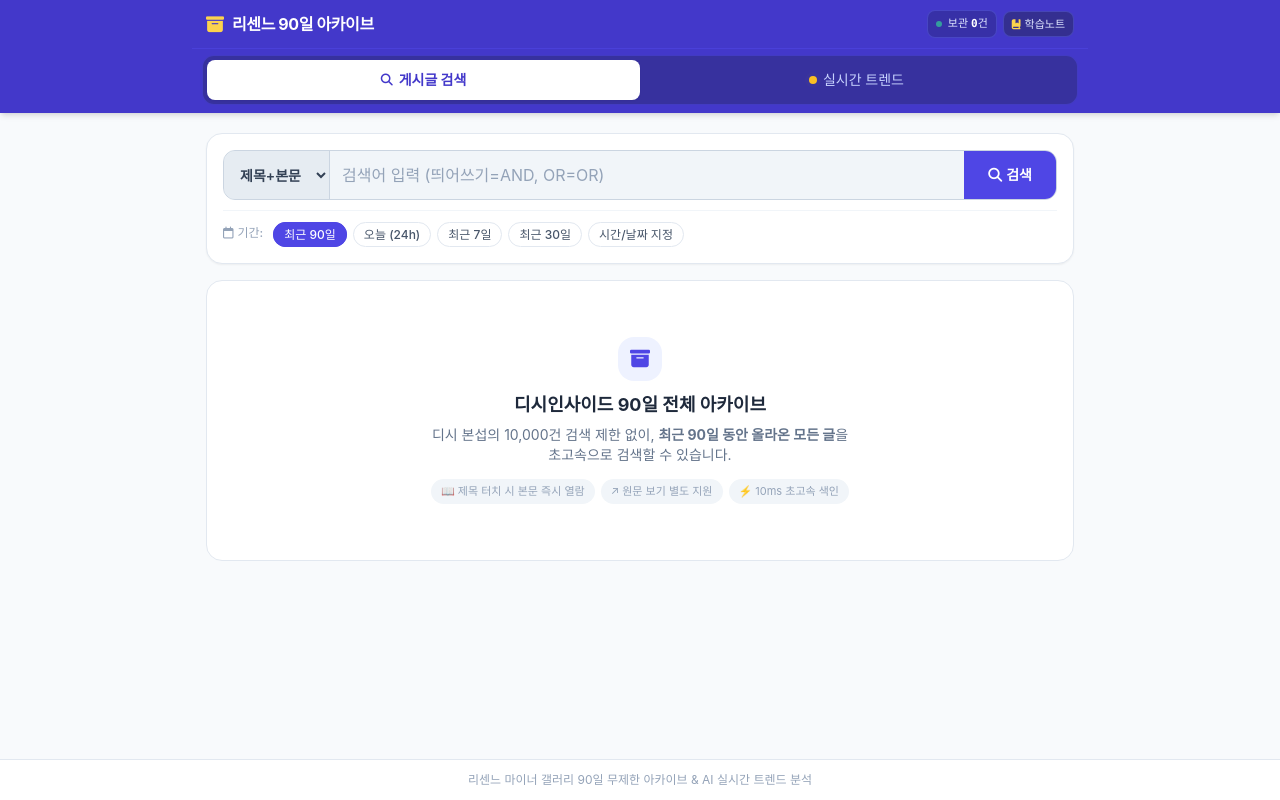
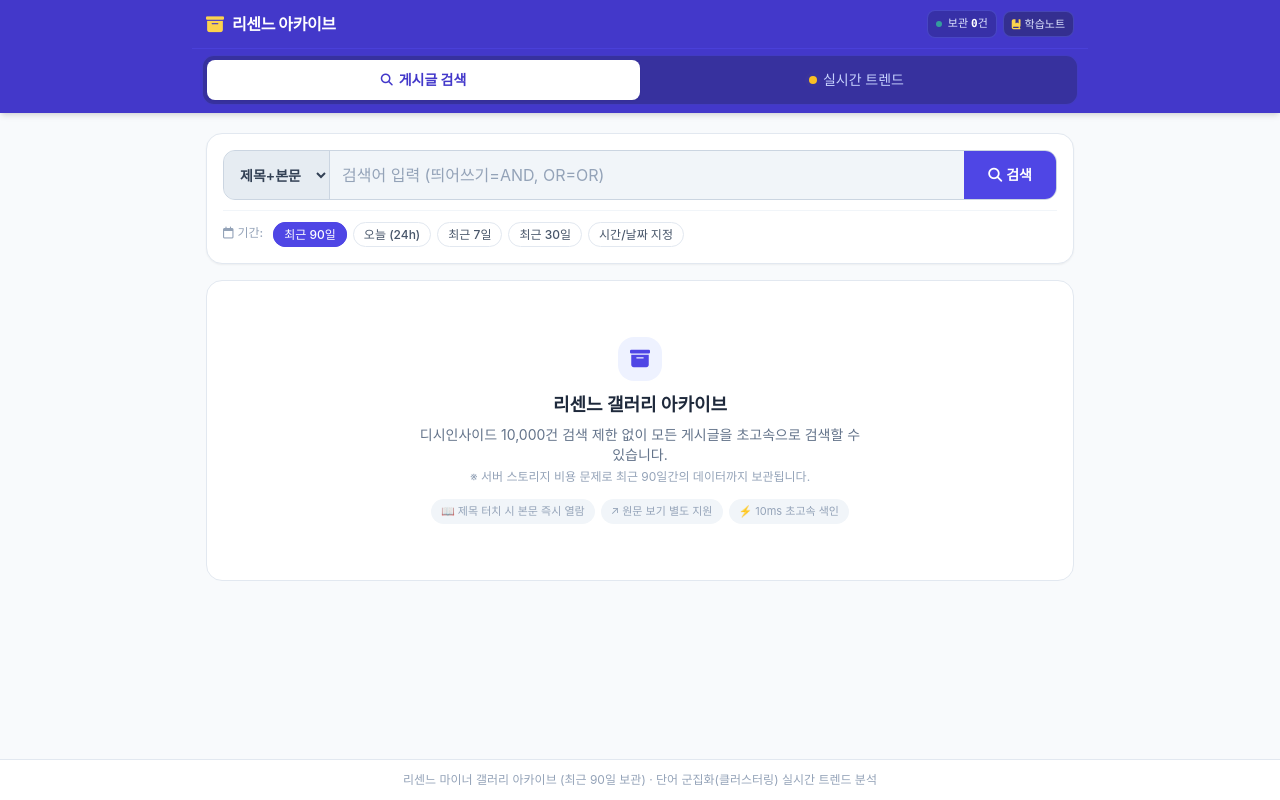
Before and after one commit to PSG-00/community-crawler, a FastAPI app: page / in a window 1280 px wide. Run offline with FastAPI, Linux system fonts and the light colour scheme; data that the repository does not hold is empty; some libraries are stand-ins or nearby versions.

Commit message:
Refine branding and copywriting: simplify archive title and clarify word-clustering trend analysis

```diff
--- a/templates/index.html
+++ b/templates/index.html
@@ -3,7 +3,7 @@
 <head>
     <meta charset="UTF-8">
     <meta name="viewport" content="width=device-width, initial-scale=1.0, maximum-scale=1.0, user-scalable=no">
-    <title>리센느 갤러리 90일 아카이브 & 실시간 트렌드 타임라인</title>
+    <title>리센느 아카이브 & 실시간 트렌드 분석</title>
     <!-- Tailwind CSS CDN -->
     <script src="https://cdn.tailwindcss.com"></script>
     <link rel="stylesheet" href="https://cdnjs.cloudflare.com/ajax/libs/font-awesome/6.4.0/css/all.min.css">
@@ -51,7 +51,7 @@
             <div class="flex items-center space-x-2">
                 <i class="fa-solid fa-box-archive text-amber-300 text-base sm:text-lg"></i>
                 <a href="/" class="text-sm sm:text-base font-bold tracking-tight block leading-tight">
-                    리센느 90일 아카이브
+                    리센느 아카이브
                 </a>
             </div>
             <div class="flex items-center gap-1.5">
@@ -337,9 +337,10 @@
                 <div class="inline-flex items-center justify-center w-11 h-11 rounded-2xl bg-indigo-50 text-indigo-600 mb-2.5">
                     <i class="fa-solid fa-box-archive text-xl"></i>
                 </div>
-                <h3 class="text-base sm:text-lg font-bold text-slate-800">디시인사이드 90일 전체 아카이브</h3>
+                <h3 class="text-base sm:text-lg font-bold text-slate-800">리센느 갤러리 아카이브</h3>
                 <p class="text-xs sm:text-sm text-slate-500 mt-1.5 max-w-md mx-auto leading-relaxed break-keep">
-                    디시 본섭의 10,000건 검색 제한 없이, <strong>최근 90일 동안 올라온 모든 글</strong>을 초고속으로 검색할 수 있습니다.
+                    디시인사이드 10,000건 검색 제한 없이 모든 게시글을 초고속으로 검색할 수 있습니다.<br class="hidden sm:inline">
+                    <span class="text-slate-400 text-[11px] sm:text-xs mt-1 block">※ 서버 스토리지 비용 문제로 최근 90일간의 데이터까지 보관됩니다.</span>
                 </p>
                 <div class="mt-3.5 flex flex-wrap justify-center gap-1.5 text-[11px] text-slate-400">
                     <span class="bg-slate-100 px-2.5 py-1 rounded-full">📖 제목 터치 시 본문 즉시 열람</span>
@@ -365,7 +366,7 @@
                         </h2>
                     </div>
                     <p class="text-[11px] sm:text-xs text-slate-500 mt-0.5 break-keep">
-                        24시간 대비 급상승한 키워드와 게시글 내 동시출현 연관어를 클러스터링한 트렌드 타임라인입니다.
+                        24시간 대비 언급량이 급증한 키워드와 동시 출현 연관어를 군집화(클러스터링)한 실시간 트렌드 분석 타임라인입니다.
                     </p>
                 </div>
                 <button type="button" onclick="refreshTopics()" class="shrink-0 text-slate-600 hover:text-indigo-600 bg-slate-100 hover:bg-indigo-50 border border-slate-200 px-2.5 py-1.5 rounded-xl text-xs font-semibold transition flex items-center gap-1.5">
@@ -455,7 +456,7 @@
 
     <!-- Footer -->
     <footer class="bg-white border-t border-slate-200 py-3 text-center text-xs text-slate-400">
-        리센느 마이너 갤러리 90일 무제한 아카이브 & AI 실시간 트렌드 분석
+        리센느 마이너 갤러리 아카이브 (최근 90일 보관) · 단어 군집화(클러스터링) 실시간 트렌드 분석
     </footer>
 
     <script>
```
